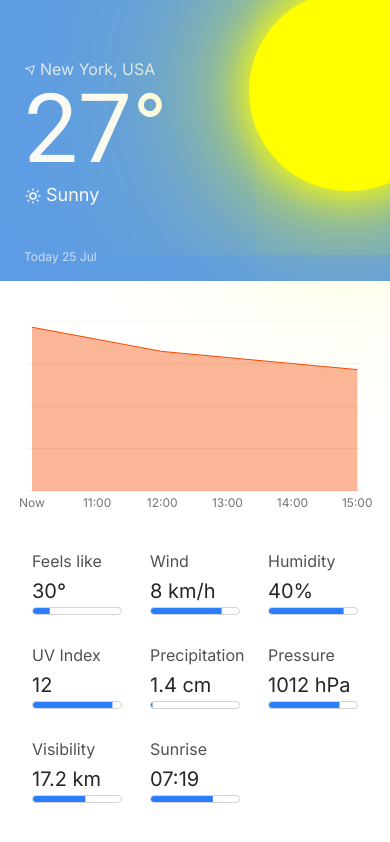
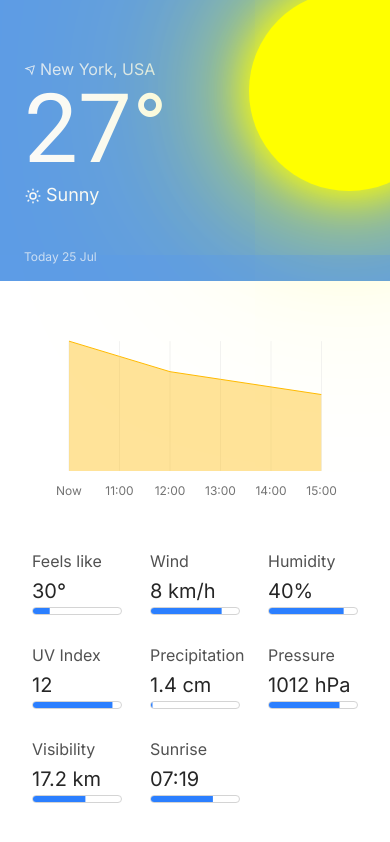
Before and after one commit to defrostedjpg/react-weather-app, a React (Vite) app: page / in a window 390 px wide. Built offline with nearby package versions, Linux system fonts and the light colour scheme.

Commit message:
complete with mobile layout

```diff
--- a/src/App.css
+++ b/src/App.css
@@ -160,3 +160,21 @@
     @apply bg-background text-foreground;
   }
 }
+
+@layer base {
+  :root {
+    --chart-1: oklch(0.646 0.222 41.116);
+    --chart-2: oklch(0.6 0.118 184.704);
+    --chart-3: oklch(0.398 0.07 227.392);
+    --chart-4: oklch(0.828 0.189 84.429);
+    --chart-5: oklch(0.769 0.188 70.08);
+  }
+
+  .dark {
+    --chart-1: oklch(0.488 0.243 264.376);
+    --chart-2: oklch(0.696 0.17 162.48);
+    --chart-3: oklch(0.769 0.188 70.08);
+    --chart-4: oklch(0.627 0.265 303.9);
+    --chart-5: oklch(0.645 0.246 16.439);
+  }
+}
--- a/src/App.jsx
+++ b/src/App.jsx
@@ -87,8 +87,10 @@ function App() {
           </div>
         </div>
 
-        <div className="mt-10">
-          <Chart />
+        <div className=" pt-10">
+          <div className="w-full flex justify-center">
+            <Chart />
+          </div>
 
           <div className="grid grid-cols-3 px-8 py-7 gap-7 sm:grid-cols-4">
             <ExtraData title="Feels like" value="30°" />
--- a/src/utils/chart.jsx
+++ b/src/utils/chart.jsx
@@ -1,6 +1,6 @@
 'use client';
 
-import { Area, AreaChart, CartesianGrid, XAxis } from "recharts";
+import { Area, AreaChart, CartesianGrid, XAxis, YAxis } from "recharts";
 import { chartData } from "@/lib/chartdata";
 import {
   ChartContainer,
@@ -11,32 +11,38 @@ import {
 const chartConfig = {
   value: {
     label: "Temperature",
-    color: "var(--chart-1)",
+    color: "var(--chart-4)",
   }
 };
 
 export default function Chart() {
   return (
-    <ChartContainer className="h-50 mx-auto" config={chartConfig}>
+    <ChartContainer className="h-50 w-3/4 mx-auto" config={chartConfig}>
       <AreaChart
         accessibilityLayer
         data={chartData}
         margin={{
-          left: 10,
-          right: 10,
+          left: 20,
+          right: 20,
+          top: 20,
+          bottom: 20,
         }}
       >
-        <CartesianGrid vertical={false} />
+        <CartesianGrid vertical={true} horizontal={false} />
         <XAxis
           dataKey="time"
           tickLine={false}
           axisLine={false}
-          tickMargin={2}
+          tickMargin={10}
           tickFormatter={(value) => value}
-          padding={{
-            left: 5,
-            right: 5,
-          }}
+        />
+        <YAxis
+          width={0}
+          domain={["dataMin-10", "dataMax"]}
+          type="number"
+          tick={false}
+          axisLine={false}
+          tickLine={false}
         />
         <ChartTooltip
           cursor={false}
```
